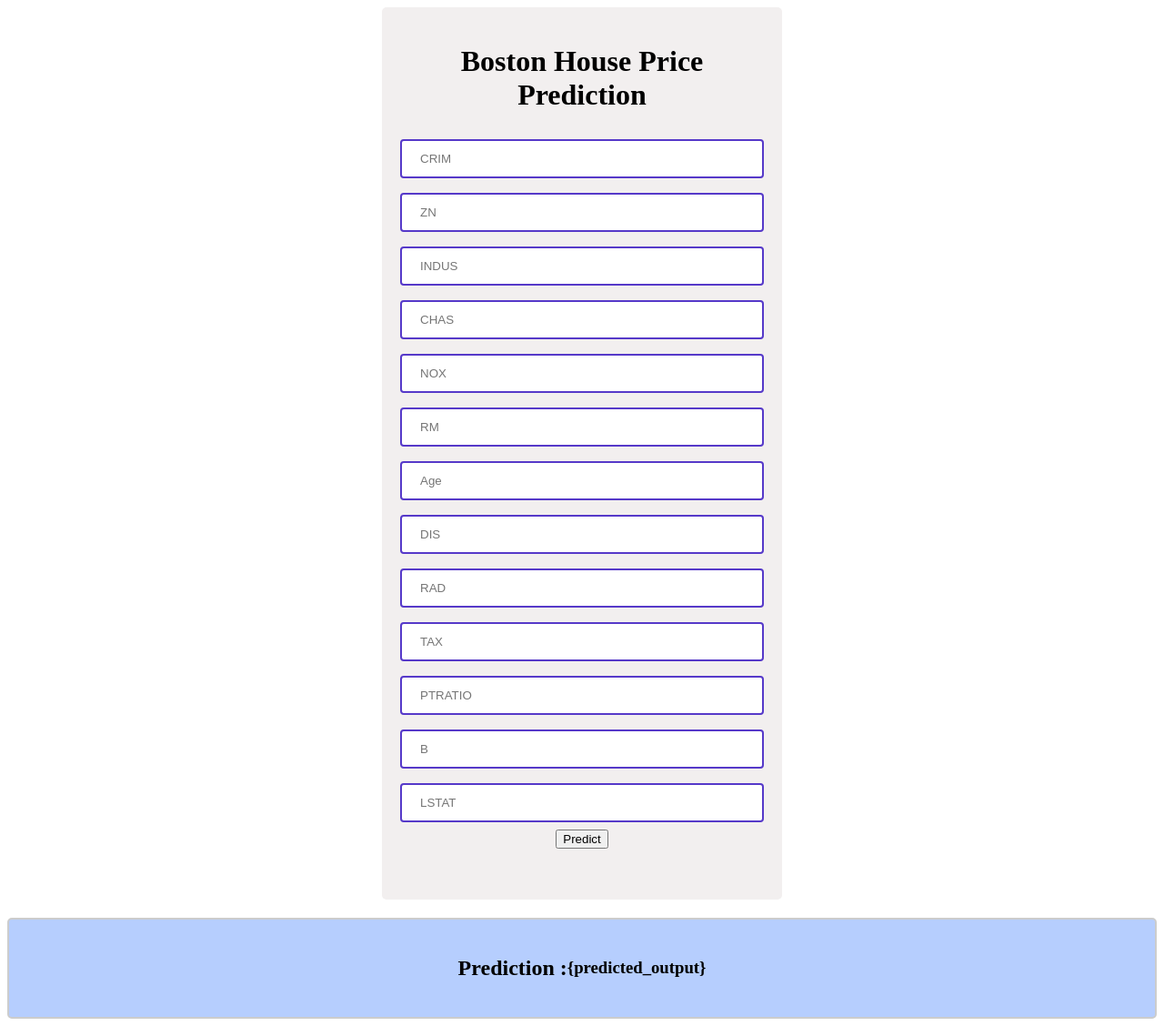
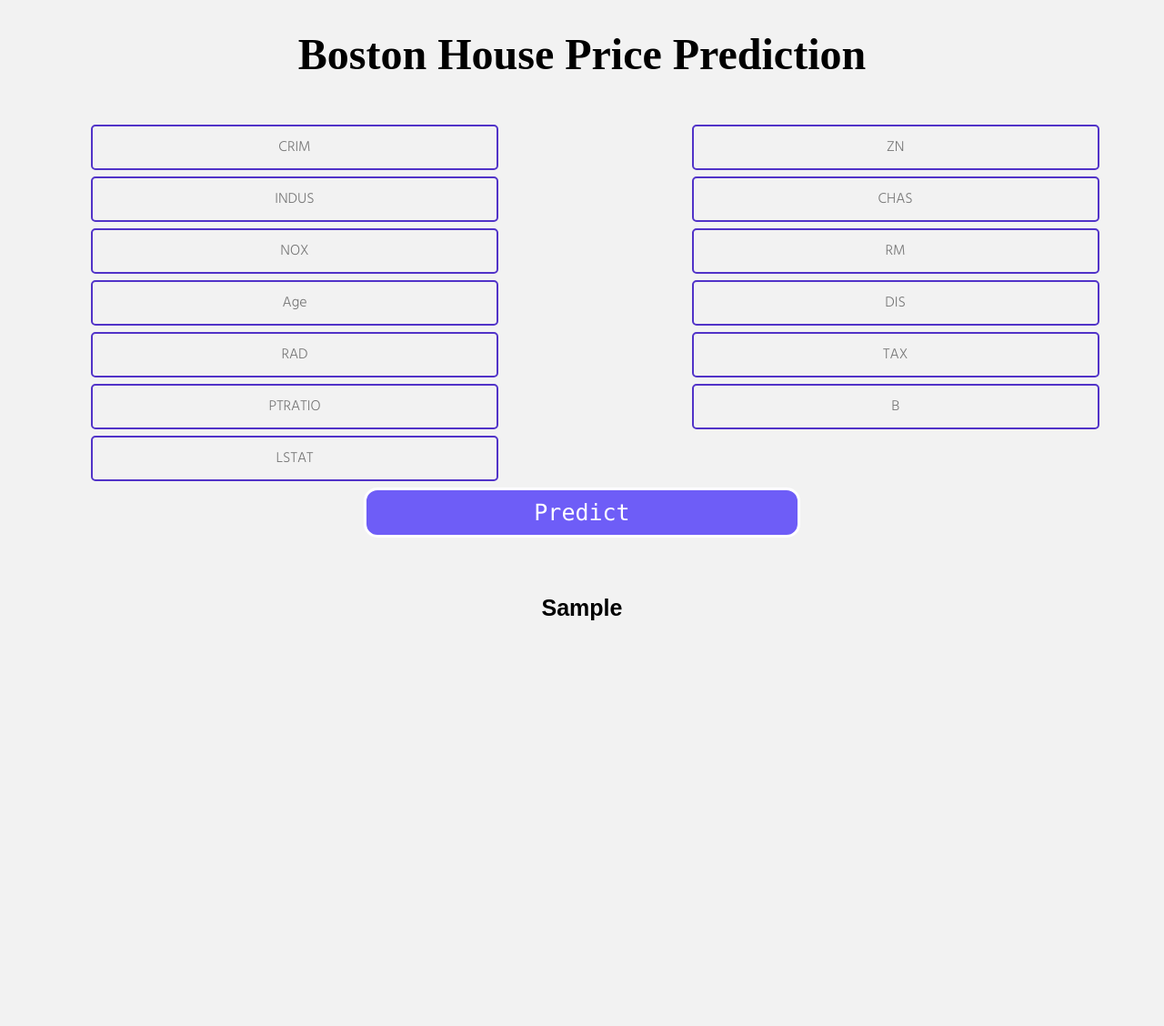
Before and after one commit to Gouthamram14/boston_house_pricing, a Flask app: template templates/home.html in a window 1280 px wide. Shown: the whole page at 91% size. After the commit the page ends 682 px from the top, so only its background shows below. Run offline with Flask 3, Linux system fonts and the light colour scheme; the template is opened without the code that fills it: most values are stand-ins (such as "Sample title", 1, 10 or a date in 2020); parts of the project's set-up code (start-up, migrations or seed data) failed here and were passed over.

Commit message:
Modified Web app interface

```diff
--- a/templates/home.html
+++ b/templates/home.html
@@ -1,72 +1,104 @@
 <!DOCTYPE html>
-<html >
+<html>
 
 <head>
   <meta charset="UTF-8">
-  <title>ML API</title>
-  <link href='https://fonts.googleapis.com/css?family=Pacifico' rel='stylesheet' type='text/css'>
-<link href='https://fonts.googleapis.com/css?family=Arimo' rel='stylesheet' type='text/css'>
-<link href='https://fonts.googleapis.com/css?family=Hind:300' rel='stylesheet' type='text/css'>
-<link href='https://fonts.googleapis.com/css?family=Open+Sans+Condensed:300' rel='stylesheet' type='text/css'>
+  <title>Boston House Price Prediction</title>
+  <link href="https://fonts.googleapis.com/css?family=Pacifico" rel="stylesheet" type="text/css">
+  <link href="https://fonts.googleapis.com/css?family=Arimo" rel="stylesheet" type="text/css">
+  <link href="https://fonts.googleapis.com/css?family=Hind:300" rel="stylesheet" type="text/css">
+  <link href="https://fonts.googleapis.com/css?family=Open+Sans+Condensed:300" rel="stylesheet" type="text/css">
   <style>
-.login {
-  max-width: 400px;
-  margin: 0 auto;
-  text-align: center;
-  background-color: #f2efef;
-  padding: 20px;
-  border-radius: 5px;
+    body {
+      margin: 0;
+      padding: 0;
+      font-family: Arial, Helvetica, sans-serif;
+      background-color: #f2f2f2;
     }
 
-input[type=text] {
-  width: 100%;
-  padding: 12px 20px;
-  margin: 8px 0;
-  box-sizing: border-box;
-  border: 2px solid #5639c9;
-  border-radius: 4px;
+    .container {
+      max-width: 800px;
+      margin: 0 auto;
+      padding: 20px;
+      background-color: #fff;
+      box-shadow: 0px 2px 10px rgba(0, 0, 0, 0.1);
     }
 
-input[type=submit] {
-  background-color: #26d95f;
-  color: rgb(50, 249, 15);
-  padding: 14px 20px;
-  margin: 8px 0;
-  border: none;
-  border-radius: 4px;
-  cursor: pointer;
+    h1 {
+      font-family: "Times New Roman", Times, serif;
+      font-size: 48px;
+      text-align: center;
+      margin-bottom: 50px;
     }
 
-input[type=submit]:hover {
-  background-color: #2ee737;
-}
-.output {
+    form {
       display: flex;
-  justify-content: center;
-  align-items: center;
-  flex-direction: row;
-  margin-top: 20px;
-  border: 2px solid #ccc;
-  border-radius: 5px;
-  padding: 20px;
-  background-color: #b6cefe;
+      flex-wrap: wrap;
+      justify-content: space-between;
+      margin-bottom: 2px;
     }
 
-.result {
-  font-size: 36px;
-  font-weight: bold;
+    input {
+      box-sizing: border-box;
+      width: 35%;
+      margin-bottom: 7px;
+      margin-left: 100px;
+      margin-right: 30px;
+      padding: 10px;
+      border: 2px solid #5133c8;
+      border-radius: 5px;
+      font-size: 16px;
+      font-family: "Hind", sans-serif;
       text-align: center;
-  margin-top: 20px;
+      background-color: #f2f2f2;
+      transition: all 0.3s ease-in-out;
     }
 
+    input:focus {
+      outline: none;
+      background-color: #7bbef940;
+    }
 
+    button {
+      width: 100%;
+      padding: 10px;
+      margin-left: 400px;
+      margin-right: 400px;
+      border: solid;
+      border-radius: 15px;
+      font-size: 25px;
+      font-family: "Lucida Console", "Courier New", monospace;
+      background-color: #422afabd;
+      color: #fff;
+      cursor: pointer;
+      transition: all 0.3s ease-in-out;
 
+    }
+
+    button:hover {
+      background-color: #0654fdd2;
+    }
+
+    .output {
+      text-align: center;
+      margin-top: 0px;
+    }
+
+    h2 {
+      font-size: 24px;
+      margin-bottom: 10px;
+    }
+
+    h3 {
+      font-size: 25px;
+    }
   </style>
 
 
 </head>
 
 <body>
+
  <div class="login">
 	<h1>Boston House Price Prediction</h1>
 
@@ -98,8 +130,7 @@ input[type=submit]:hover {
  </div>
 
  <div class="output">
-   <h2>Prediction : </h2>
-   <h3> {predicted_output} </h3>
+   <h3> {{predicted_output}} </h3>
  </div>
 
 
```
Lines whose indentation alone changed are shown as unchanged.
